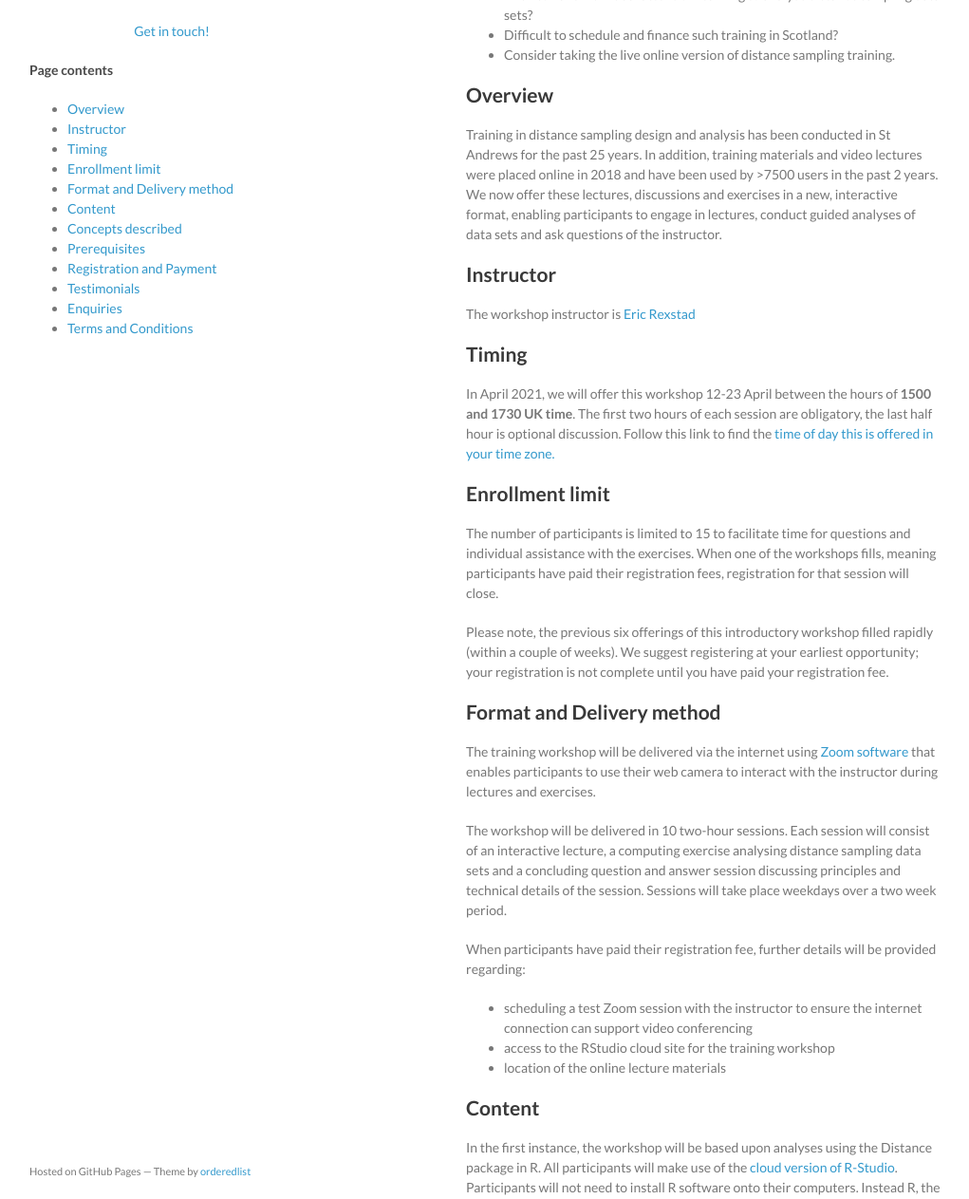
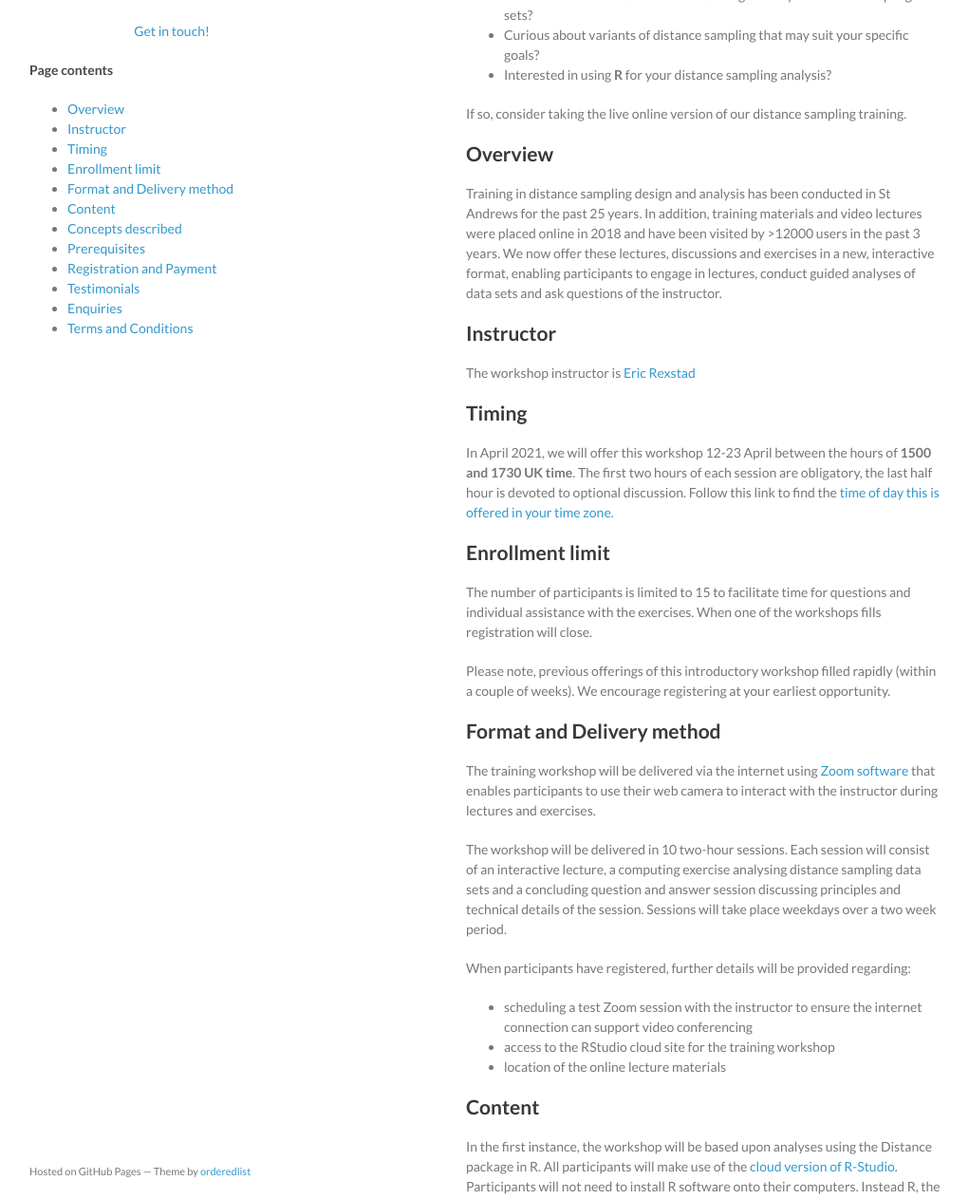
Before and after one commit to distanceworkshops/distanceworkshops.github.io, a Jekyll site: the page built from intro-apr-2021.md, in a window 1280 px wide and 1400 px high, cut to the strip 137-1400 px from the top of the window. Shown: the whole strip at 95% size, without its empty margins (129-1150 px from the left). Built offline with Jekyll 4.4.1, drawn with Linux system fonts in a browser that asks for light colours; some of the changed text lies outside the part shown.

Commit message:
spruce up apr21 description.

```diff
--- a/intro-apr-2021.md
+++ b/intro-apr-2021.md
@@ -10,30 +10,32 @@ Does the following describe your situation?
 
 - Considering the use of distance sampling for population assessment?
 - Wish to have individual attention learning to analyse distance sampling data sets?
-- Difficult to schedule and finance such training in Scotland?
-- Consider taking the live online version of distance sampling training.
+- Curious about variants of distance sampling that may suit your specific goals?
+- Interested in using **R** for your distance sampling analysis?
+
+If so, consider taking the live online version of our distance sampling training.
 
 ## Overview
-Training in distance sampling design and analysis has been conducted in St Andrews for the past 25 years. In addition, training materials and video lectures were placed online in 2018 and have been used by >7500 users in the past 2 years.
+Training in distance sampling design and analysis has been conducted in St Andrews for the past 25 years. In addition, training materials and video lectures were placed online in 2018 and have been visited by >12000 users in the past 3 years.
 We now offer these lectures, discussions and exercises in a new, interactive format, enabling participants to engage in lectures, conduct guided analyses of data sets and ask questions of the instructor.
 
 ## Instructor
 The workshop instructor is [Eric Rexstad](https://www.creem.st-andrews.ac.uk/person/er26/)
 
 ## Timing
-In April 2021, we will offer this workshop 12-23 April between the hours of **1500 and 1730 UK time**.  The first two hours of each session are obligatory, the last half hour is optional discussion.  Follow this link to find the [time of day this is offered in your time zone.](https://www.timeanddate.com/worldclock/fixedtime.html?msg=Introductory+Distance+Sampling+workshop&iso=20210412T15&p1=3853&ah=2&am=30)
+In April 2021, we will offer this workshop 12-23 April between the hours of **1500 and 1730 UK time**.  The first two hours of each session are obligatory, the last half hour is devoted to optional discussion.  Follow this link to find the [time of day this is offered in your time zone.](https://www.timeanddate.com/worldclock/fixedtime.html?msg=Introductory+Distance+Sampling+workshop&iso=20210412T15&p1=3853&ah=2&am=30)
 
 ## Enrollment limit
-The number of participants is limited to 15 to facilitate time for questions and individual assistance with the exercises.  When one of the workshops fills, meaning participants have paid their registration fees, registration for that session will close.
+The number of participants is limited to 15 to facilitate time for questions and individual assistance with the exercises.  When one of the workshops fills registration will close.
 
-Please note, the previous six offerings of this introductory workshop filled rapidly (within a couple of weeks).  We suggest registering at your earliest opportunity; your registration is not complete until you have paid your registration fee.
+Please note, previous offerings of this introductory workshop filled rapidly (within a couple of weeks).  We encourage registering at your earliest opportunity.
 
 ## Format and Delivery method
 The training workshop will be delivered via the internet using [Zoom software](https://zoom.us) that enables participants to use their web camera to interact with the instructor during lectures and exercises.
 
 The workshop will be delivered in 10 two-hour sessions. Each session will consist of an interactive lecture, a computing exercise analysing distance sampling data sets and a concluding question and answer session discussing principles and technical details of the session. Sessions will take place weekdays over a two week period.
 
-When participants have paid their registration fee, further details will be provided regarding:
+When participants have registered, further details will be provided regarding:
 
 - scheduling a test Zoom session with the instructor to ensure the internet connection can support video conferencing
 - access to the RStudio cloud site for the training workshop
@@ -50,21 +52,19 @@ Distance sampling concepts to be discussed include:
 - point transects
 - survey design
 - detection function models
-  - model selection
-- estimation of uncertainty
-  - identifying sources of uncertainty in estimates
+- estimation of uncertainty and its sources
 - geographic stratification for variance reduction
-- indirect surveys
-  - dung or nest surveys and use of multipliers
+- indirect (dung or nest) surveys
+- assessing effect of habitat factors on transect-level animal density (new for 2021)
 
 ## Prerequisites
-You should have some familiarity with the R programming language; however code will be provided for running the 9 exercises in the workshop.
+You should have some familiarity, not necessarily proficiency, with the R programming language; however code will be provided for running the 9 exercises in the workshop.
 
 ## Registration and Payment
-The Registration Fee is 215.00 GBP
+The registration fee is 215 GBP
 
 ### Registration
-The registration deadline is **23 March 2021** payment must be received by that time to secure your place in the workshop.
+The registration deadline is **23 March 2021**.
 
 ### Payment
 Payment should be made using the online store at the University of St Andrews.
```
